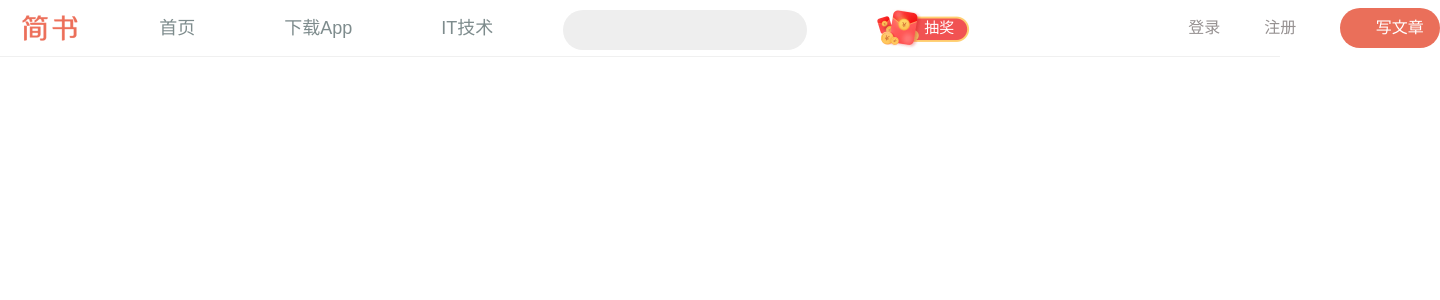
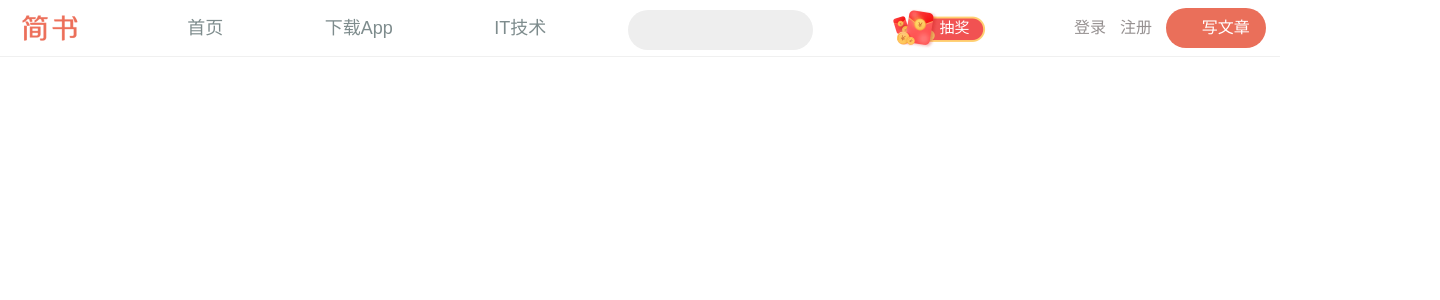
Before and after one commit to luosss/react-jianshu, a React (Create React App) app: page / in a window 1280 px wide. Shown: the top 300 px of the page, 1440 px wide, since content can reach past the window. Built offline with nearby package versions, Linux system fonts and the light colour scheme; a web font is replaced by a local one.

Commit message:
redux工具的开启和store放在对应的组件

```diff
--- a/package.json
+++ b/package.json
@@ -12,7 +12,10 @@
     "@types/react-dom": "^17.0.0",
     "react": "^17.0.2",
     "react-dom": "^17.0.2",
+    "react-redux": "^7.2.5",
     "react-scripts": "4.0.3",
+    "react-transition-group": "^4.4.2",
+    "redux": "^4.1.1",
     "styled-components": "^5.3.1",
     "typescript": "^4.1.2",
     "web-vitals": "^1.0.1"
@@ -42,6 +45,7 @@
     ]
   },
   "devDependencies": {
+    "@types/react-transition-group": "^4.4.3",
     "node-sass": "^4.14.1"
   }
 }
--- a/src/App.tsx
+++ b/src/App.tsx
@@ -1,11 +1,13 @@
 import React from "react";
+import { Provider } from "react-redux";
+import store from "./store";
 // import "./App.css";
 import Header from "./component/Header/Header";
 function App() {
   return (
-    <div className="App">
+    <Provider store={store}>
       <Header />
-    </div>
+    </Provider>
   );
 }
 
--- /dev/null
+++ b/src/component/Header/Header.jsx
@@ -0,0 +1,176 @@
+import React from "react";
+import { connect } from 'react-redux'
+import { CSSTransition} from "react-transition-group";
+import "./Header.scss";
+import logo from "../../statics/logo.png";
+import redPacket from "../../statics/redPacket.png";
+
+const Header = (props) => {
+  return (
+    <div className="box">
+        <div className="headerwrapp">
+          <div className="header">
+            <a href="/">
+              <img src={logo} alt="" />
+            </a>
+            <div className="center">
+              <ul>
+                <li>
+                  <a href="/">
+                    <i className="iconfont">&#xe62e;</i>
+                    <span>首页</span>
+                  </a>
+                </li>
+                <li>
+                  <a href="/">
+                    <i className="iconfont">&#xe668;</i>
+                    <span>下载App</span>
+                  </a>
+                </li>
+                <li>
+                  <a href="/">
+                    <i className="iconfont">&#xe6e0;</i>
+                    <span>IT技术</span>
+                  </a>
+                </li>
+                <CSSTransition in={props.focused} timeout={1000} classNames='slide' >
+                  <li className="search ">
+                    <input
+                      type="text"
+                      onFocus={props.inputFocus}
+                      onBlur={props.inputBlur}
+                    />
+                    <i className="iconfont">&#xe601;</i>
+                  </li>
+                  </CSSTransition>
+                <li>
+                  <div className="redpacketdiv">
+                    <img className="redpacket" src={redPacket} alt="" />
+                    <a href="/">抽奖</a>
+                  </div>
+                </li>
+              </ul>
+
+            </div>
+            <div className="right">
+              <div>
+                <i className="iconfont">&#xe636;</i>
+              </div>
+              <div>登录</div>
+              <div>注册</div>
+              <div className="edit">
+                <i className="iconfont">&#xe600;</i>
+                <span>写文章</span>
+              </div>
+            </div>
+          </div>
+        </div>
+      </div>
+  )
+}
+
+
+/*  class Header extends Component {
+  constructor(props) {
+    super(props)
+    this.state = {}
+  }
+  inputFocus = () => {
+    this.setState({
+      focused: true,
+    });
+  };
+  inputBlur = () => {
+    this.setState({
+      focused: false
+    })
+  }
+  render() {
+    return (
+      <div className="box">
+        <div className="headerwrapp">
+          <div className="header">
+            <a href="/">
+              <img src={logo} alt="" />
+            </a>
+            <div className="center">
+              <ul>
+                <li>
+                  <a href="/">
+                    <i className="iconfont">&#xe62e;</i>
+                    <span>首页</span>
+                  </a>
+                </li>
+                <li>
+                  <a href="/">
+                    <i className="iconfont">&#xe668;</i>
+                    <span>下载App</span>
+                  </a>
+                </li>
+                <li>
+                  <a href="/">
+                    <i className="iconfont">&#xe6e0;</i>
+                    <span>IT技术</span>
+                  </a>
+                </li>
+                <CSSTransition in={this.props.focused} timeout={1000} classNames='slide' >
+                  <li className="search ">
+                    <input
+                      type="text"
+                      onFocus={this.props.inputFocus}
+                      onBlur={this.props.inputBlur}
+                    />
+                    <i className="iconfont">&#xe601;</i>
+                  </li>
+                  </CSSTransition>
+                <li>
+                  <div className="redpacketdiv">
+                    <img className="redpacket" src={redPacket} alt="" />
+                    <a href="/">抽奖</a>
+                  </div>
+                </li>
+              </ul>
+
+            </div>
+            <div className="right">
+              <div>
+                <i className="iconfont">&#xe636;</i>
+              </div>
+              <div>登录</div>
+              <div>注册</div>
+              <div className="edit">
+                <i className="iconfont">&#xe600;</i>
+                <span>写文章</span>
+              </div>
+            </div>
+          </div>
+        </div>
+      </div>
+    );
+  }
+} */
+
+const mapStateToProps = (state) => {
+
+  return {
+    focused: state.header.focused  //由于将store放到了组件自身目录下的reducer,所以需要加个header
+  }
+}
+const mapDispatchToProps = (dispatch) => {
+  return {
+    inputFocus() {
+      const action = {
+        type: 'search_focus'
+      }
+      dispatch(action)
+    },
+    inputBlur() {
+      const action = {
+        type: 'search_blur'
+      }
+      dispatch(action)
+    }
+  }
+}
+
+export default connect(mapStateToProps,mapDispatchToProps)(Header)
--- a/src/component/Header/Header.scss
+++ b/src/component/Header/Header.scss
@@ -1,11 +1,11 @@
 .box {
+  border-bottom: 1px solid #f0f0f0;
   .headerwrapp {
-    border-bottom: 1px solid #f0f0f0;
     .header {
       height: 56px;
       line-height: 56px;
-      width: 768px;
-      width: 1440px;
+      // min-width: 768px;
+      max-width: 1440px;
       margin: 0 auto;
       display: flex;
       a {
@@ -18,6 +18,7 @@
       .center {
         flex: 5;
         display: flex;
+
         ul {
           display: flex;
           justify-content: space-around;
@@ -47,16 +48,44 @@
               }
             }
           }
+          .slide-enter {
+            width: 150px;
+          }
+
+          //input focuse 时的过渡
+          .slide-enter-active {
+            width: 200px;
+            transition: all 0.5s ease-out;
+          }
+          .slide-enter-done {
+            width: 200px;
+          }
+
+          .slide-exit {
+            width: 200px;
+          }
+
+          .slide-exit-active {
+            width: 150px;
+            transition: all 0.5s ease-in;
+          }
+          .slide-exit-done {
+            width: 150px;
+          }
           .search {
             position: relative;
+            // width: 150px;
             input {
               border-radius: 40px;
               background: #eee;
-              width: 240px;
               height: 38px;
               border: none;
               outline: none;
               text-indent: 10px;
+              width: 100%;
+              &.focused {
+                // width: 200px;
+              }
             }
             i {
               position: absolute;
@@ -68,10 +97,9 @@
         }
       }
       .right {
-        flex: 3;
+        flex: 2;
         display: flex;
-        justify-content: space-between;
-        margin-left: 120px;
+        justify-content: space-evenly;
         div {
           color: rgb(150, 145, 145);
           i {
@@ -95,3 +123,6 @@
 .iconfont {
   font-size: 25px;
 }
+
+@media screen and (max-width: 1366px) {
+}
--- a/src/component/Header/Header.tsx
+++ /dev/null
@@ -1,63 +0,0 @@
-import React, { Component } from "react";
-import "./Header.scss";
-import logo from "../../statics/logo.png";
-import redPacket from "../../statics/redPacket.png";
-
-export default class Header extends Component {
-  render() {
-    return (
-      <div className="box">
-        <div className="headerwrapp">
-          <div className="header">
-            <a href="/">
-              <img src={logo} alt="" />
-            </a>
-            <div className="center">
-              <ul>
-                <li>
-                  <a href="/">
-                    <i className="iconfont">&#xe62e;</i>
-                    <span>首页</span>
-                  </a>
-                </li>
-                <li>
-                  <a href="/">
-                    <i className="iconfont">&#xe668;</i>
-                    <span>下载App</span>
-                  </a>
-                </li>
-                <li>
-                  <a href="/">
-                    <i className="iconfont">&#xe6e0;</i>
-                    <span>IT技术</span>
-                  </a>
-                </li>
-                <li className="search">
-                  <input type="text" />
-                  <i className="iconfont">&#xe601;</i>
-                </li>
-                <li>
-                  <div className="redpacketdiv">
-                    <img className="redpacket" src={redPacket} alt="" />
-                    <a href="/">抽奖</a>
-                  </div>
-                </li>
-              </ul>
-            </div>
-            <div className="right">
-              <div>
-                <i className="iconfont">&#xe636;</i>
-              </div>
-              <div>登录</div>
-              <div>注册</div>
-              <div className="edit">
-                <i className="iconfont">&#xe600;</i>
-                <span>写文章</span>
-              </div>
-            </div>
-          </div>
-        </div>
-      </div>
-    );
-  }
-}
--- /dev/null
+++ b/src/component/Header/store/index.js
@@ -0,0 +1,3 @@
+import reducer from './reducer'
+
+export { reducer }
--- /dev/null
+++ b/src/component/Header/store/reducer.js
@@ -0,0 +1,18 @@
+const defaultState = {
+  focused: false
+};
+
+const reducer = (state = defaultState, action) => {
+  if (action.type === 'search_focus') {
+    return {
+      focused: true
+    }
+  }
+  if (action.type === 'search_blur') {
+    return {
+      focused: false
+    }
+  }
+  return state;
+}
+export default reducer
--- a/src/index.css
+++ b/src/index.css
@@ -203,11 +203,11 @@ html {
 
 @font-face {
   font-family: "iconfont"; /* Project id 2856483 */
-  src: url("//at.alicdn.com/t/font_2856483_6aw3uehgz2l.woff2?t=1633776841653")
+  src: url("//at.alicdn.com/t/font_2856483_4d9v4n5hc4l.woff2?t=1633922692853")
       format("woff2"),
-    url("//at.alicdn.com/t/font_2856483_6aw3uehgz2l.woff?t=1633776841653")
+    url("//at.alicdn.com/t/font_2856483_4d9v4n5hc4l.woff?t=1633922692853")
       format("woff"),
-    url("//at.alicdn.com/t/font_2856483_6aw3uehgz2l.ttf?t=1633776841653")
+    url("//at.alicdn.com/t/font_2856483_4d9v4n5hc4l.ttf?t=1633922692853")
       format("truetype");
 }
 
--- a/src/index.tsx
+++ b/src/index.tsx
@@ -1,15 +1,10 @@
-import React from 'react';
-import ReactDOM from 'react-dom';
-import './index.css';
-import App from './App';
-import reportWebVitals from './reportWebVitals';
+import React from "react";
+import ReactDOM from "react-dom";
+import "./index.css";
+import App from "./App";
+import reportWebVitals from "./reportWebVitals";
 
-ReactDOM.render(
-  <React.StrictMode>
-    <App />
-  </React.StrictMode>,
-  document.getElementById('root')
-);
+ReactDOM.render(<App />, document.getElementById("root"));
 
 // If you want to start measuring performance in your app, pass a function
 // to log results (for example: reportWebVitals(console.log))
--- /dev/null
+++ b/src/store/index.js
@@ -0,0 +1,5 @@
+import { createStore, compose } from "redux";
+import reducer from "./reducer";
+const composeEnhancers = window.__REDUX_DEVTOOLS_EXTENSION_COMPOSE__ || compose;
+const store = createStore(reducer, composeEnhancers())
+export default store
--- /dev/null
+++ b/src/store/reducer.js
@@ -0,0 +1,8 @@
+import { combineReducers } from 'redux'
+import { reducer as headerReducer } from '../component/Header/store'
+
+const reducer = combineReducers({
+  header: headerReducer
+})
+
+export default reducer
```
Also changed, not shown: 1 other file (tests, documents, lock files or other folders).
